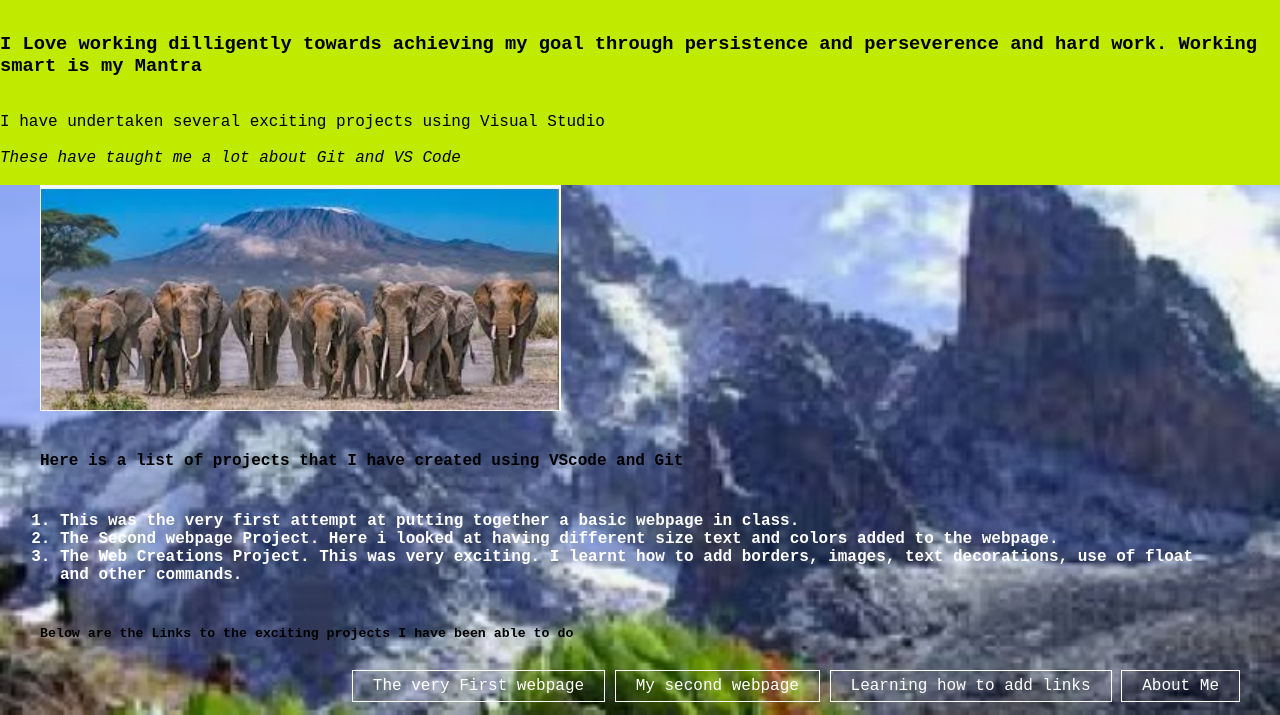
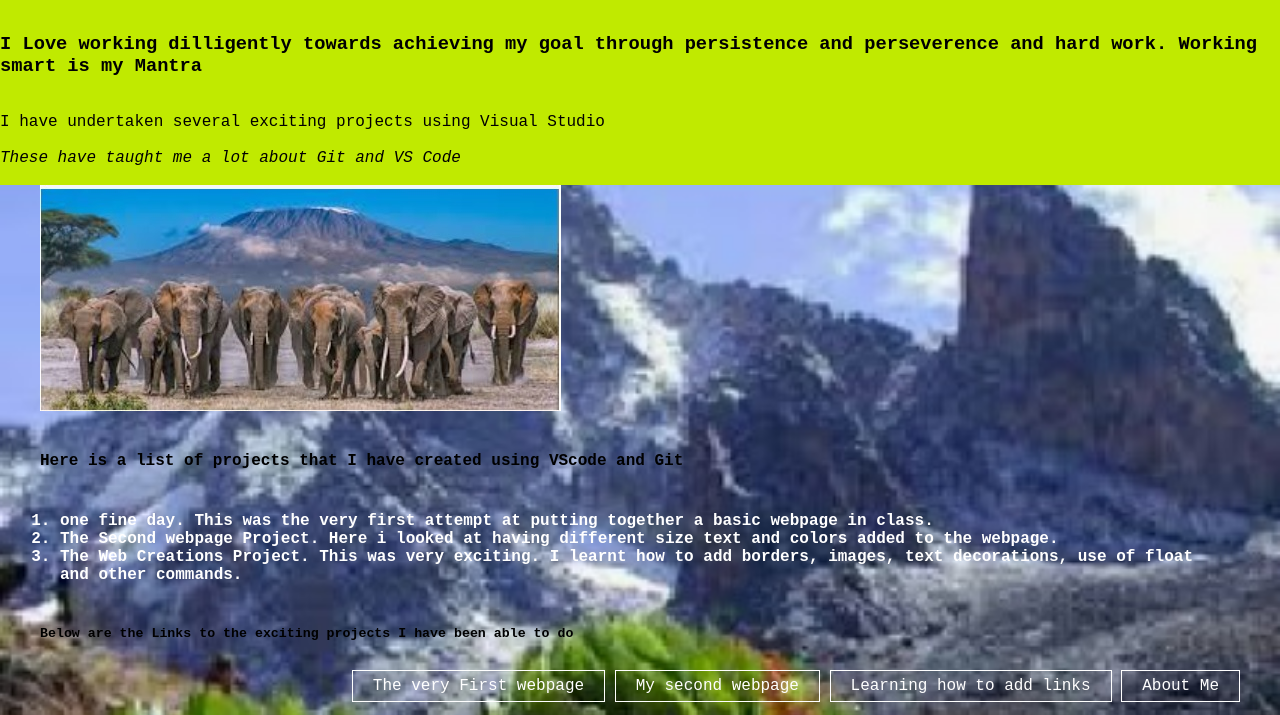
Before and after one commit to hanjarim/november-git-hub-html, a plain HTML site: page nov class html/myassignment.html in a window 1280 px wide. Shown: the part 85-800 px from the top of the page. Drawn offline with Linux system fonts and the light colour scheme.

Commit message:
one more line added

```diff
--- a/nov class html/myassignment.html
+++ b/nov class html/myassignment.html
@@ -21,7 +21,7 @@
 
         <h4>Here is a list of projects that I have created using VScode and Git </h4> <br> <br>
         <ol><strong>
-            <li>  This was the very first attempt at putting together a basic webpage in class.</li>
+            <li> one fine day. This was the very first attempt at putting together a basic webpage in class.</li>
             <li> The Second webpage Project. Here i looked at having different size text and colors added to the webpage.</li>
             <li> The Web Creations Project. This was very exciting. I learnt how to add borders, images, text decorations, use of float and other commands.</li>
         </strong>
```
